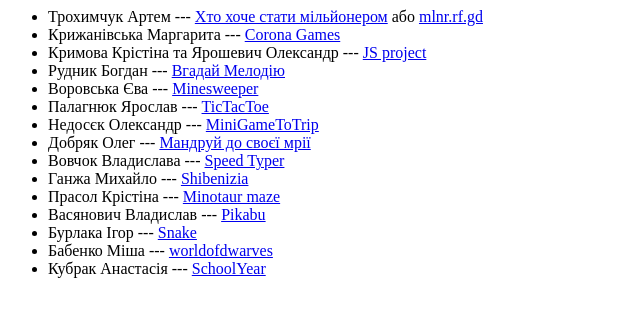
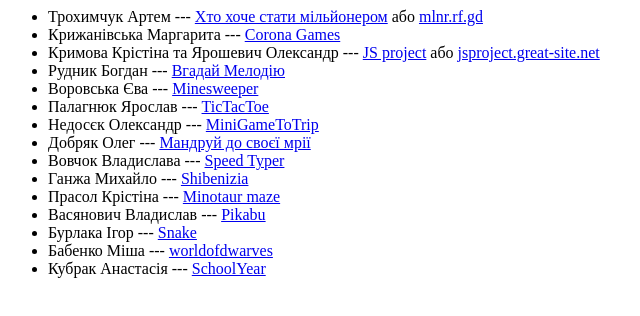
Before and after one commit to lnzprojects/lnz, a plain HTML site: page index.html in a window 1280 px wide. Shown: the whole page, without its empty margins (0-640 px from the left). Drawn offline with Linux system fonts and the light colour scheme.

Commit message:
Update index.html

```diff
--- a/index.html
+++ b/index.html
@@ -3,7 +3,8 @@
                     стати мільйонером</a> або <a
                                                                href="http://mlnr.rf.gd/">mlnr.rf.gd</a></li>
 	<li>Крижанівська Маргарита --- <a href="projects/Corona-Games/index.html">Corona Games</a></li>
-	<li>Кримова Крістіна та Ярошевич Олександр --- <a href="projects/jsproject/index.html">JS project</a></li>
+	<li>Кримова Крістіна та Ярошевич Олександр --- <a href="projects/jsproject/index.html">JS project</a> або <a
+                                                               href="http://jsproject.great-site.net/">jsproject.great-site.net</a></li>
 	<li>Рудник Богдан --- <a href = "projects/rudnik-proj/Music.html">Вгадай
                 Мелодію</a></li>
 	<li>Воровська Єва --- <a href = "projects/Proekt/Minesweeper.html">Minesweeper</a></li>
```
